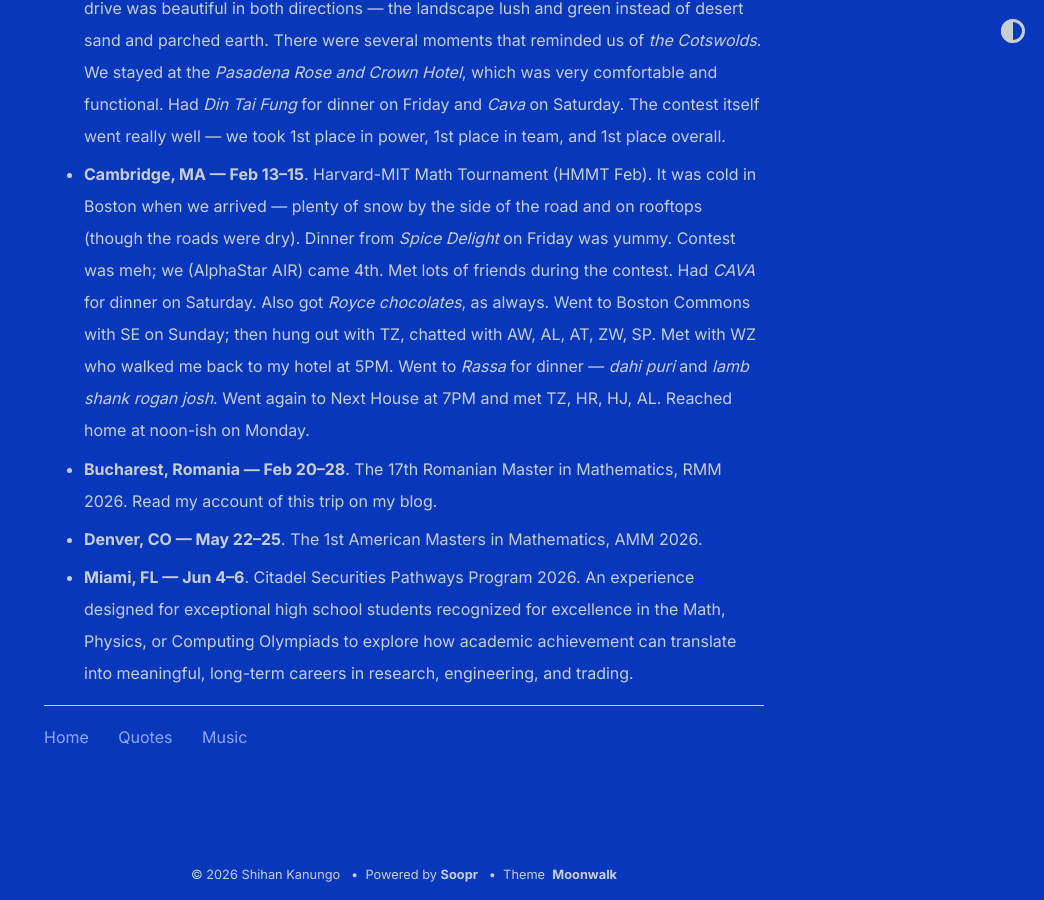
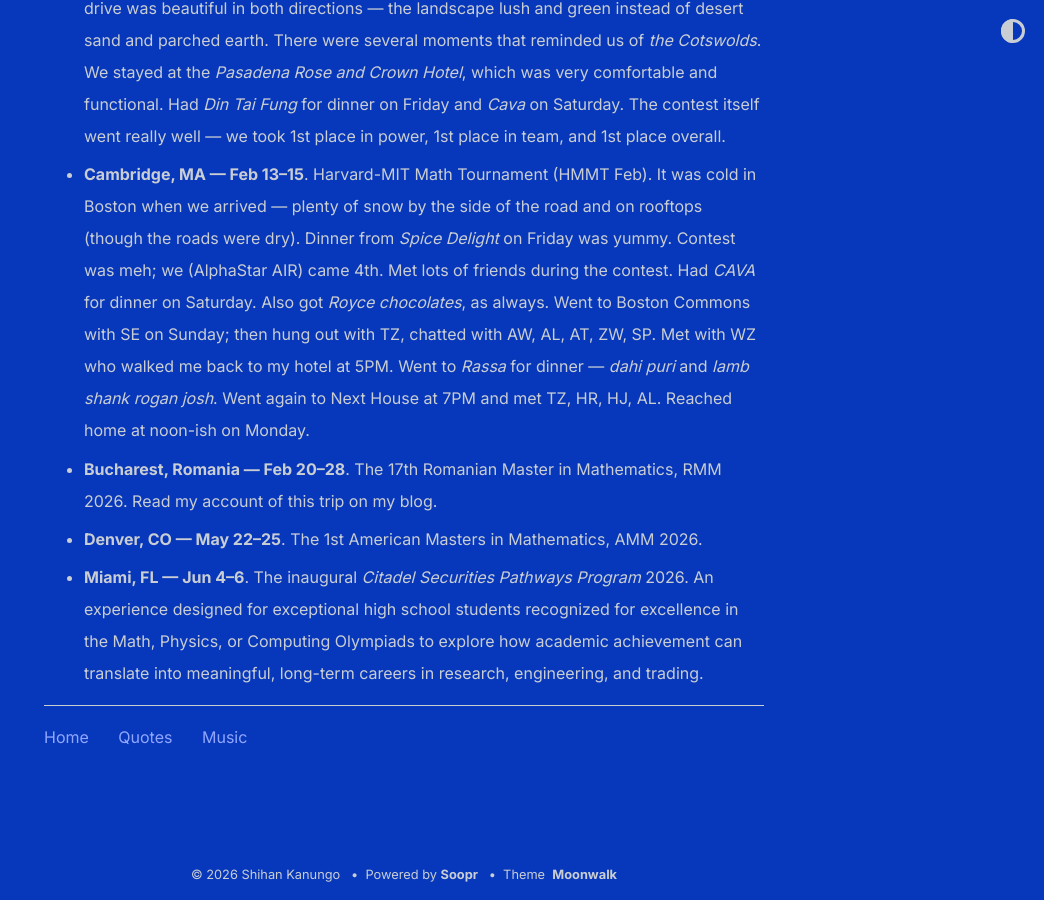
Before and after one commit to shihankanungo/shihankanungo.github.io, a Jekyll site: the page built from travel.md, in a window 1280 px wide and 900 px high, scrolled down 985 px. Shown: the whole window, without its empty margins (236-1280 px from the left). Built offline with Jekyll 4.4.1, drawn with Linux system fonts in a browser that asks for light colours.

Commit message:
Update Miami event description in travel.md

```diff
--- a/travel.md
+++ b/travel.md
@@ -13,4 +13,4 @@
 - **Cambridge, MA --- Feb 13--15**. Harvard-MIT Math Tournament (HMMT Feb). It was cold in Boston when we arrived &mdash; plenty of snow by the side of the road and on rooftops (though the roads were dry). Dinner from *Spice Delight* on Friday was yummy. Contest was meh; we (AlphaStar AIR) came 4th. Met lots of friends during the contest. Had *CAVA* for dinner on Saturday. Also got *Royce chocolates*, as always. Went to Boston Commons with SE on Sunday; then hung out with TZ, chatted with AW, AL, AT, ZW, SP. Met with WZ who walked me back to my hotel at 5PM. Went to *Rassa* for dinner &mdash; *dahi puri* and *lamb shank rogan josh*. Went again to Next House at 7PM and met TZ, HR, HJ, AL. Reached home at noon-ish on Monday.
 - **Bucharest, Romania --- Feb 20--28**. The 17th Romanian Master in Mathematics, RMM 2026. Read my account of this trip on my blog.
 - **Denver, CO --- May 22--25**. The 1st American Masters in Mathematics, AMM 2026.
-- **Miami, FL --- Jun 4--6**. Citadel Securities Pathways Program 2026. An experience designed for exceptional high school students recognized for excellence in the Math, Physics, or Computing Olympiads to explore how academic achievement can translate into meaningful, long-term careers in research, engineering, and trading.
+- **Miami, FL --- Jun 4--6**. The inaugural *Citadel Securities Pathways Program* 2026. An experience designed for exceptional high school students recognized for excellence in the Math, Physics, or Computing Olympiads to explore how academic achievement can translate into meaningful, long-term careers in research, engineering, and trading.
```
